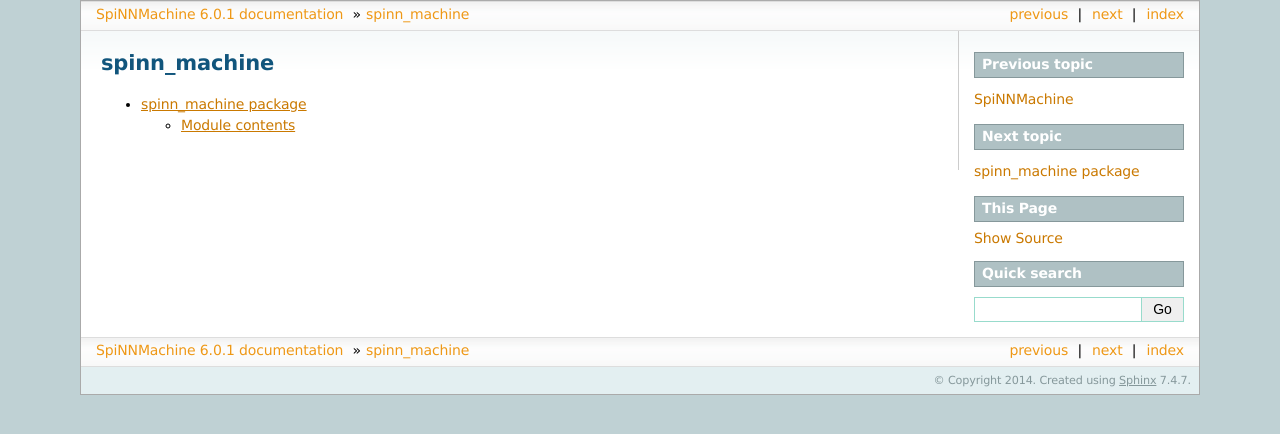
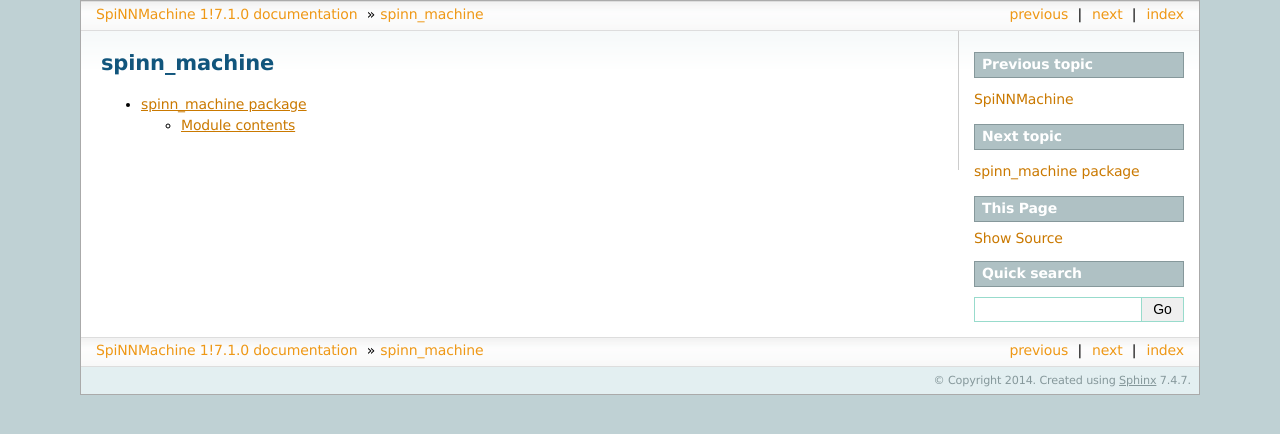
Before and after one commit to SpiNNakerManchester/SpiNNMachine, a Sphinx documentation site: the page built from doc/source/modules.rst, in a window 1280 px wide. Shown: the top 434 px of the page. Built offline with Sphinx 7.4.7, drawn with Linux system fonts in a browser that asks for light colours.

Commit message:
info for release 7.1.0

```diff
--- a/doc/source/conf.py
+++ b/doc/source/conf.py
@@ -54,7 +54,7 @@
 ]
 
 # Which version of other SpiNNaker docs do we refer to?
-spinnaker_doc_version = "latest"
+spinnaker_doc_version = "7.1.0"
 
 intersphinx_mapping = {
     'python': ('https://docs.python.org/3.8', None),
@@ -85,9 +85,9 @@
 # built documents.
 #
 # The short X.Y version.
-version = '6.0'
+version = '1!7.1'
 # The full version, including alpha/beta/rc tags.
-release = '6.0.1'
+release = '1!7.1.0'
 
 # The language for content autogenerated by Sphinx. Refer to documentation
 # for a list of supported languages.
```
